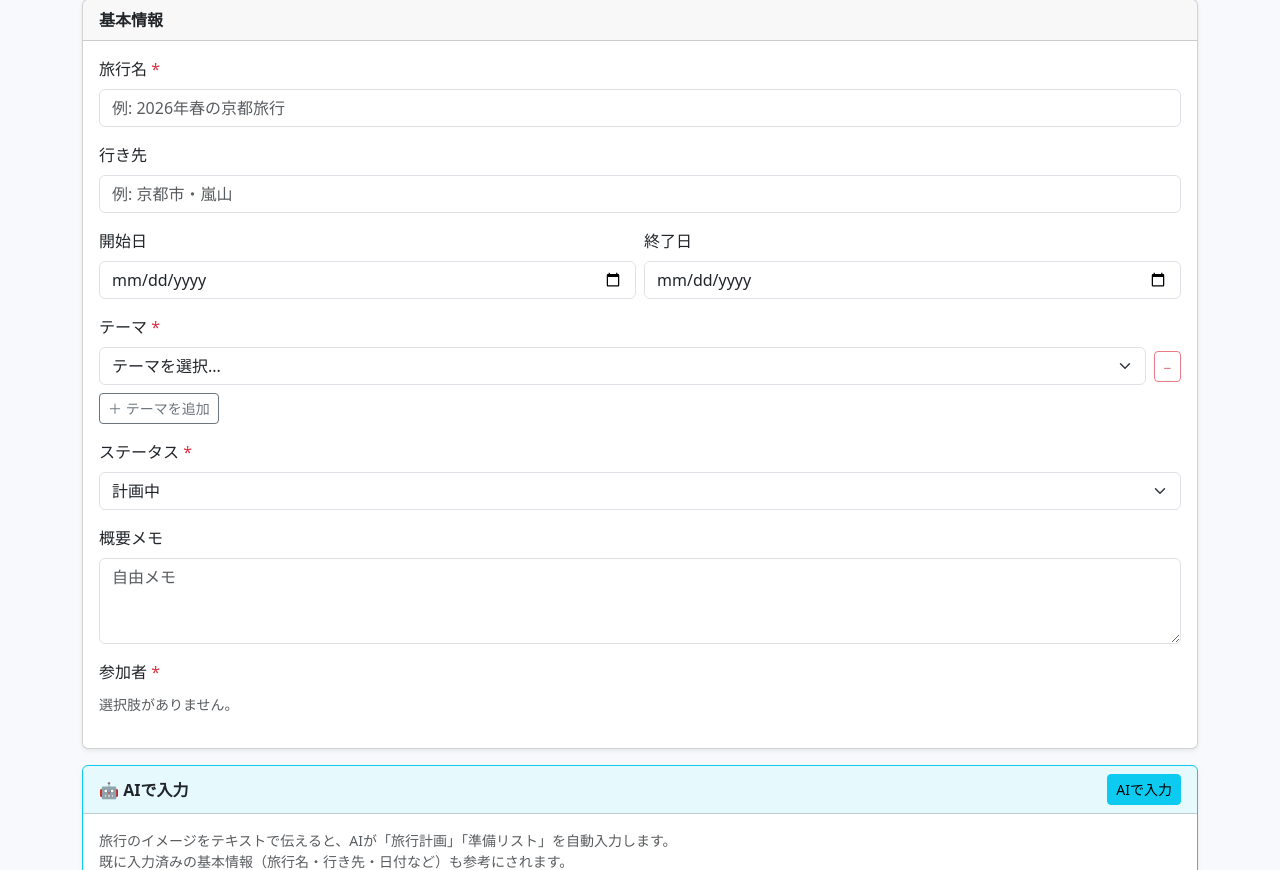
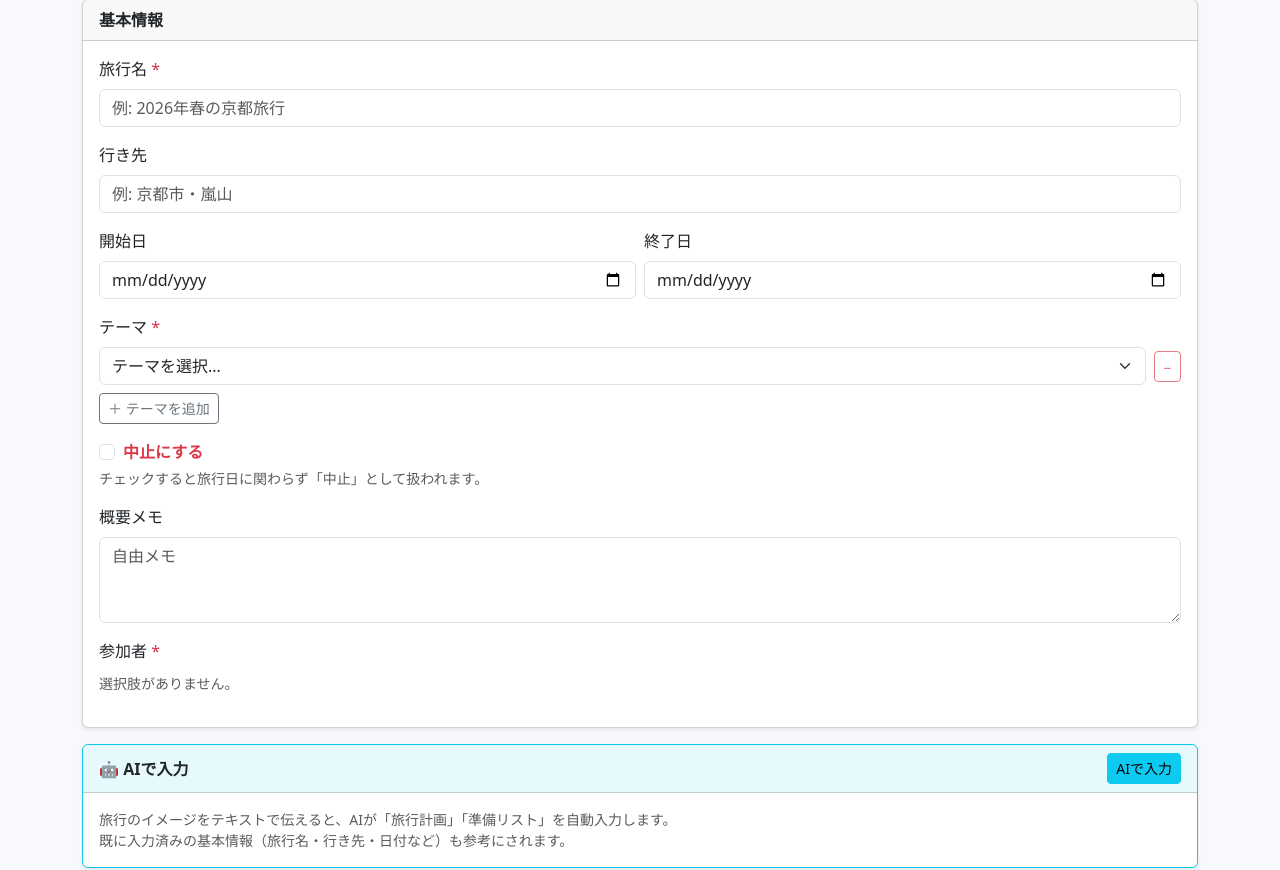
Before and after one commit to Rkawab/TRproject, a Django app: page /trips/new/ in a window 1280 px wide. Shown: the part 135-1005 px from the top of the page. Run offline with Django 5.2, Linux system fonts and the light colour scheme; the visitor is signed in with stand-in values (Sample User, id 1); data comes from the database, SQL or seed files in the repository; some libraries are stand-ins or nearby versions.

Commit message:
ステータスを自動変更に修正

```diff
--- a/static/css/custom.css
+++ b/static/css/custom.css
@@ -10,11 +10,10 @@ body {
 }
 
 /* 旅行ステータスのバッジ */
-.badge.bg-status-planning   { background-color: #6c757d !important; }
 .badge.bg-status-preparing  { background-color: #fd7e14 !important; }
 .badge.bg-status-ongoing    { background-color: #2a7ad6 !important; }
-.badge.bg-status-organizing { background-color: #6f42c1 !important; }
 .badge.bg-status-done       { background-color: #198754 !important; }
+.badge.bg-status-cancelled  { background-color: #6c757d !important; }
 
 /* 旅行カード */
 .trip-card {
--- a/templates/trips/shiori_form.html
+++ b/templates/trips/shiori_form.html
@@ -56,8 +56,13 @@
                 {% if form.themes.errors %}<div class="text-danger small">{{ form.themes.errors|striptags }}</div>{% endif %}
             </div>
             <div class="mb-3">
-                <label class="form-label">{{ form.status.label }} <span class="text-danger">*</span></label>
-                {% render_field form.status %}
+                <div class="form-check">
+                    {% render_field form.is_cancelled %}
+                    <label class="form-check-label text-danger fw-bold" for="{{ form.is_cancelled.id_for_label }}">
+                        中止にする
+                    </label>
+                </div>
+                <div class="form-text text-muted">チェックすると旅行日に関わらず「中止」として扱われます。</div>
             </div>
             <div class="mb-3">
                 <label class="form-label">{{ form.summary.label }}</label>
--- a/trips/admin.py
+++ b/trips/admin.py
@@ -36,13 +36,13 @@ class MemoryNoteInline(admin.TabularInline):
 @admin.register(Trip)
 class TripAdmin(admin.ModelAdmin):
     list_display = (
-        "name", "destination", "start_date", "end_date", "status", "created_at",
+        "name", "destination", "start_date", "end_date", "is_cancelled", "created_at",
     )
-    list_filter = ("status", "users", "themes")
+    list_filter = ("is_cancelled", "users", "themes")
     search_fields = ("name", "destination")
     fields = (
         "name", "destination", "start_date", "end_date",
-        "themes", "status", "summary", "md_plan", "md_packing",
+        "themes", "is_cancelled", "summary", "md_plan", "md_packing",
         "best_shot", "best_shot_caption", "users",
     )
     filter_horizontal = ("users", "themes")
--- a/trips/forms.py
+++ b/trips/forms.py
@@ -46,7 +46,7 @@ class TripShioriForm(forms.ModelForm):
         model = Trip
         fields = [
             "name", "destination", "start_date", "end_date",
-            "themes", "status", "summary", "md_plan", "md_packing", "users",
+            "themes", "is_cancelled", "summary", "md_plan", "md_packing", "users",
         ]
         widgets = {
             "name": forms.TextInput(attrs={
@@ -63,7 +63,7 @@ class TripShioriForm(forms.ModelForm):
             "end_date": forms.DateInput(attrs={
                 "class": "form-control", "type": "date",
             }),
-            "status": forms.Select(attrs={"class": "form-select"}),
+            "is_cancelled": forms.CheckboxInput(attrs={"class": "form-check-input"}),
             "summary": forms.Textarea(attrs={
                 "class": "form-control", "rows": 3,
                 "placeholder": "自由メモ",
--- a/trips/models.py
+++ b/trips/models.py
@@ -1,13 +1,13 @@
 from django.conf import settings
 from django.db import models
+from django.utils import timezone
 
 
 STATUS_CHOICES = [
-    ("planning", "計画中"),
     ("preparing", "準備中"),
     ("ongoing", "旅行中"),
-    ("organizing", "思い出整理中"),
     ("done", "完了"),
+    ("cancelled", "中止"),
 ]
 
 
@@ -32,9 +32,7 @@ class Trip(models.Model):
         blank=True,
         verbose_name="テーマ",
     )
-    status = models.CharField(
-        max_length=20, choices=STATUS_CHOICES, default="planning", verbose_name="ステータス"
-    )
+    is_cancelled = models.BooleanField(default=False, verbose_name="中止")
     summary = models.TextField(blank=True, verbose_name="概要メモ")
     users = models.ManyToManyField(
         settings.AUTH_USER_MODEL,
@@ -65,6 +63,19 @@ class Trip(models.Model):
         if self.start_date and self.end_date:
             return (self.end_date - self.start_date).days + 1
         return None
+
+    @property
+    def status(self):
+        if self.is_cancelled:
+            return "cancelled"
+        today = timezone.localdate()
+        if self.start_date is None:
+            return "preparing"
+        if today < self.start_date:
+            return "preparing"
+        if self.end_date is None or today <= self.end_date:
+            return "ongoing"
+        return "done"
 
     @property
     def status_label(self):
--- a/trips/views.py
+++ b/trips/views.py
@@ -52,7 +52,19 @@ def trip_list(request):
     if query:
         trips = trips.filter(Q(name__icontains=query) | Q(destination__icontains=query))
     if status:
-        trips = trips.filter(status=status)
+        today = timezone.localdate()
+        if status == "cancelled":
+            trips = trips.filter(is_cancelled=True)
+        elif status == "preparing":
+            trips = trips.filter(is_cancelled=False).filter(
+                Q(start_date__isnull=True) | Q(start_date__gt=today)
+            )
+        elif status == "ongoing":
+            trips = trips.filter(is_cancelled=False, start_date__lte=today).filter(
+                Q(end_date__isnull=True) | Q(end_date__gte=today)
+            )
+        elif status == "done":
+            trips = trips.filter(is_cancelled=False, end_date__lt=today)
     if user_id:
         trips = trips.filter(users__id=user_id).distinct()
 
```
Also changed, not shown: trips/migrations/0009_simplify_status_choices.py (added), trips/migrations/0010_replace_status_with_is_cancelled.py (added).
